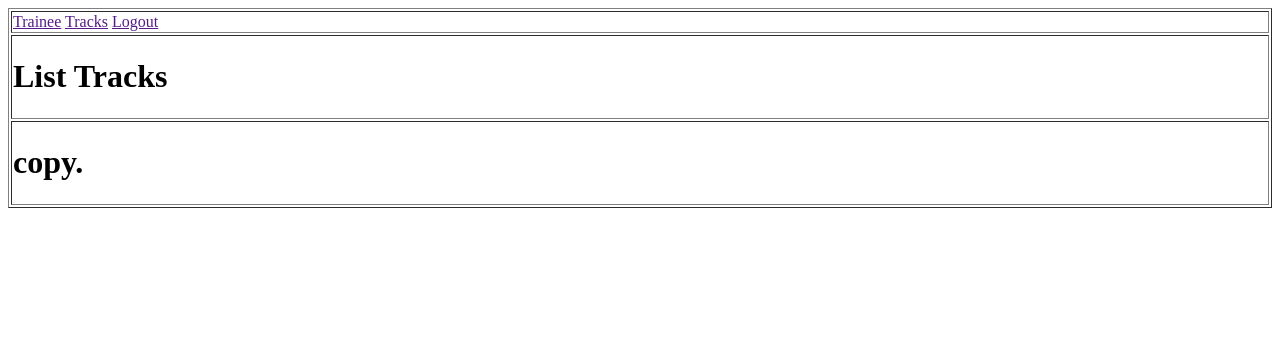
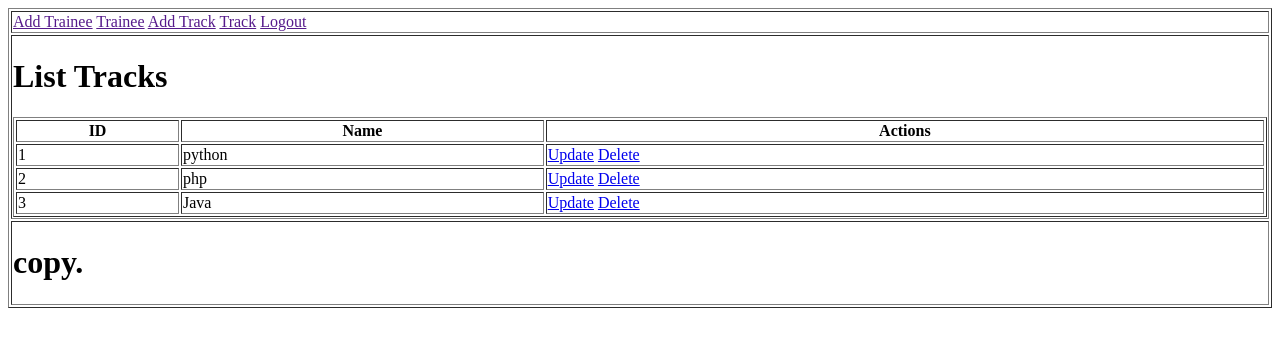
Before and after one commit to josspheenboles/sohag25, a Django app: page /Track/ in a window 1280 px wide. Shown: the top 347 px of the page. Run offline with Django 5.2, Linux system fonts and the light colour scheme.

Commit message:
tempates tags & pass data tp template

```diff
--- a/Django/sodemo/templates/parent.html
+++ b/Django/sodemo/templates/parent.html
@@ -12,8 +12,10 @@
 <table border="1" width="100%" height="100%">
     <tr>
         <td>
+            <a href="">Add Trainee</a>
             <a href="">Trainee</a>
-            <a href="">Tracks</a>
+            <a href="">Add Track</a>
+            <a href="">Track</a>
             <a href="">Logout</a>
         </td>
     </tr>
--- a/Django/sodemo/track/templates/track/list.html
+++ b/Django/sodemo/track/templates/track/list.html
@@ -1,6 +1,25 @@
 {% extends 'parent.html'%}
 {%block content%}
 <h1>List Tracks</h1>
+{#{{tracks}}#}
+<table border="1" width="100%">
+    <tr>
+        <th>ID</th>
+        <th>Name</th>
+        <th>Actions</th>
+    </tr>
+    {%for track in tracks%}
+        <tr>
+            <td>{{track.0}}</td>
+            <td>{{track.1}}</td>
+            <td>
+                <a href="{%url 'trackupdate' track.0 %}">Update</a>
+                <a href="{%url 'trackdelete' track.0%}">Delete</a>
+            </td>
+        </tr>
+    {%endfor%}
+</table>
+
 {%endblock%}
 {%block tit%}
 Track - List
--- a/Django/sodemo/track/views.py
+++ b/Django/sodemo/track/views.py
@@ -3,8 +3,15 @@ from django.shortcuts import render
 
 # Create your views here.
 def Listview(req):
+    tracks=[
+        [1,'python'],
+        [2,'php'],
+        [3,'Java'],
+    ]
     # return HttpResponse('<h1>Tracks</h1>')
-    return render(req,'track/list.html')
+    return render(req,'track/list.html',context={
+        'tracks':tracks
+    })
 def Addview(req):
     # return HttpResponse('<h1>add Track</h1>')
     return render(req,'track/new.html')
```
